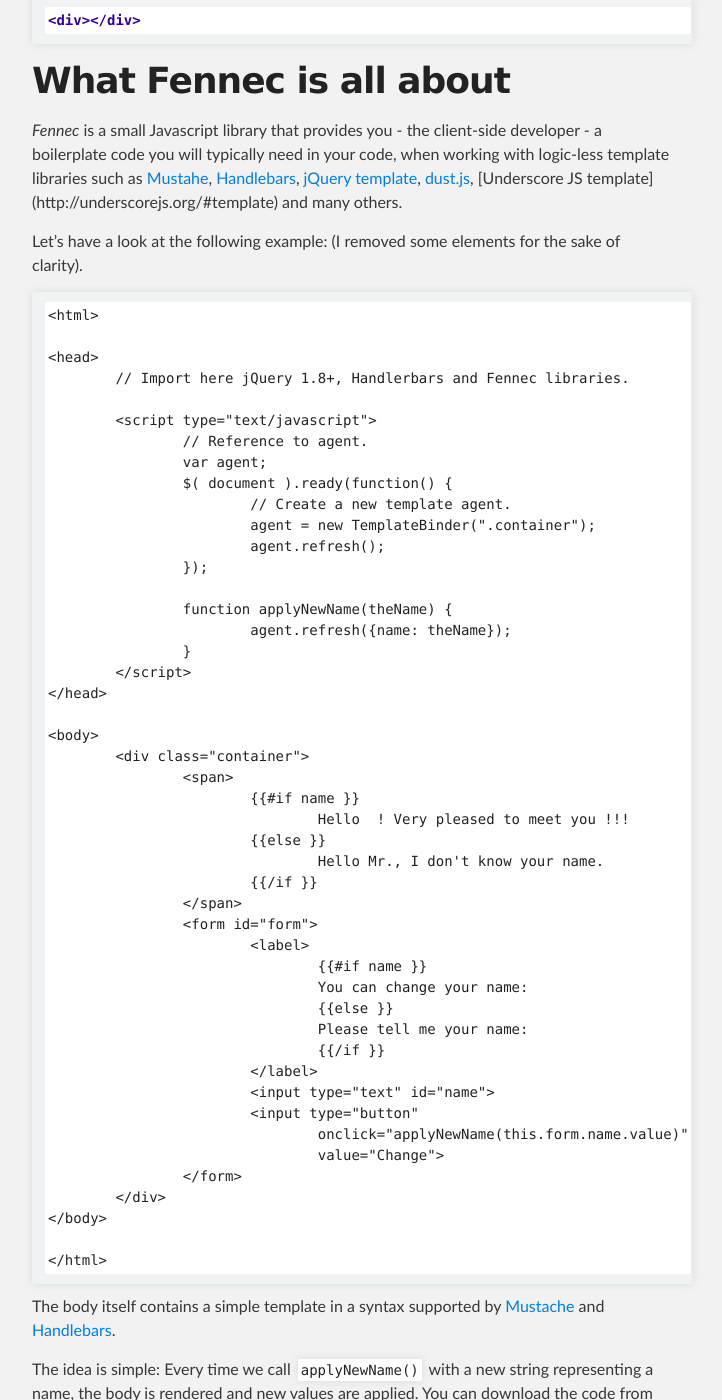
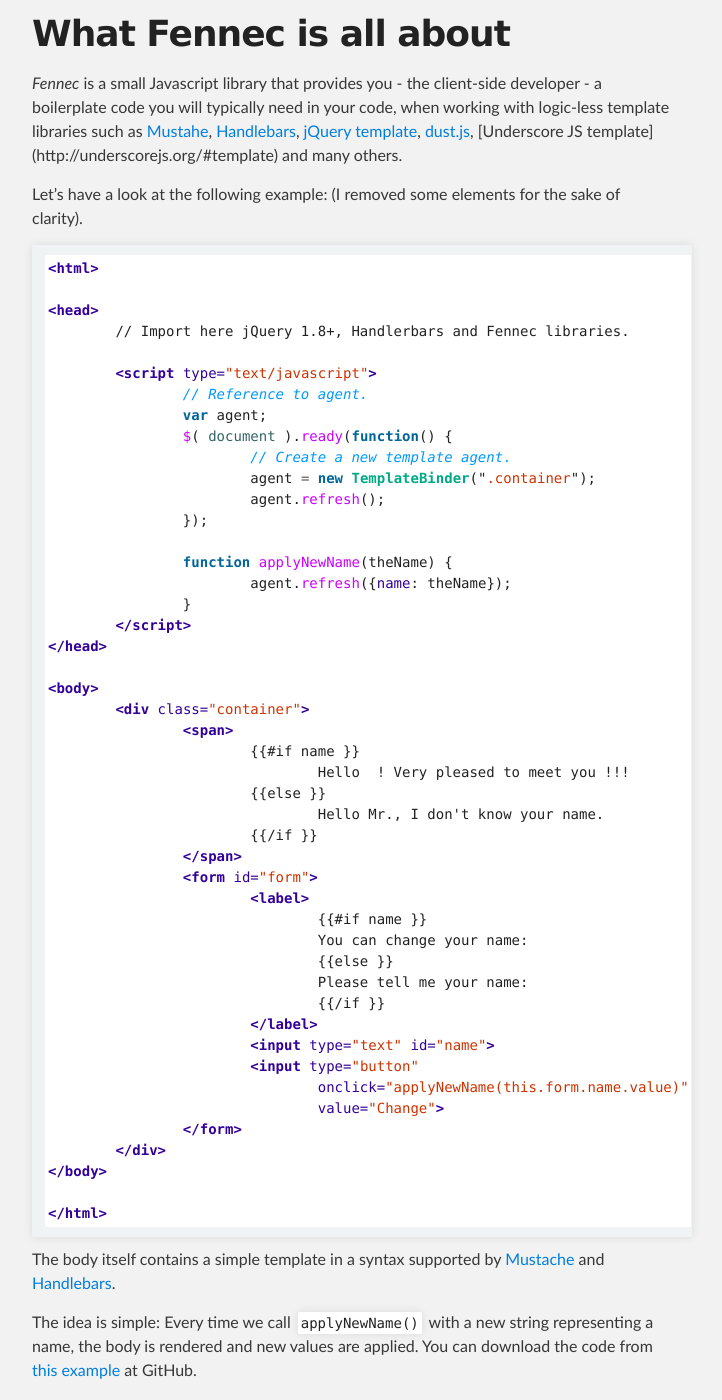
Before and after one commit to guynir/fennec, a Jekyll site: the page built from sample.md, in a window 1280 px wide and 1400 px high, scrolled down 253 px. Shown: the whole window, without its empty margins (288-1010 px from the left). Built offline with Jekyll 4.4.1, drawn with Linux system fonts in a browser that asks for light colours; Markdown is read by kramdown in place of the engine named in the settings.

Commit message:
Fixed syntax

````diff
--- a/sample.md
+++ b/sample.md
@@ -1,10 +1,7 @@
 ---
 layout: default
-markdown: redcarpet
+
 ---
-```html
-<div></div>
-```
 
 # What Fennec is all about
 
@@ -13,7 +10,7 @@ _Fennec_ is a small Javascript library that provides you - the client-side devel
 Let's have a look at the following example:
 (I removed some elements for the sake of clarity).
 
-```
+```html
 <html>
 
 <head>
````
